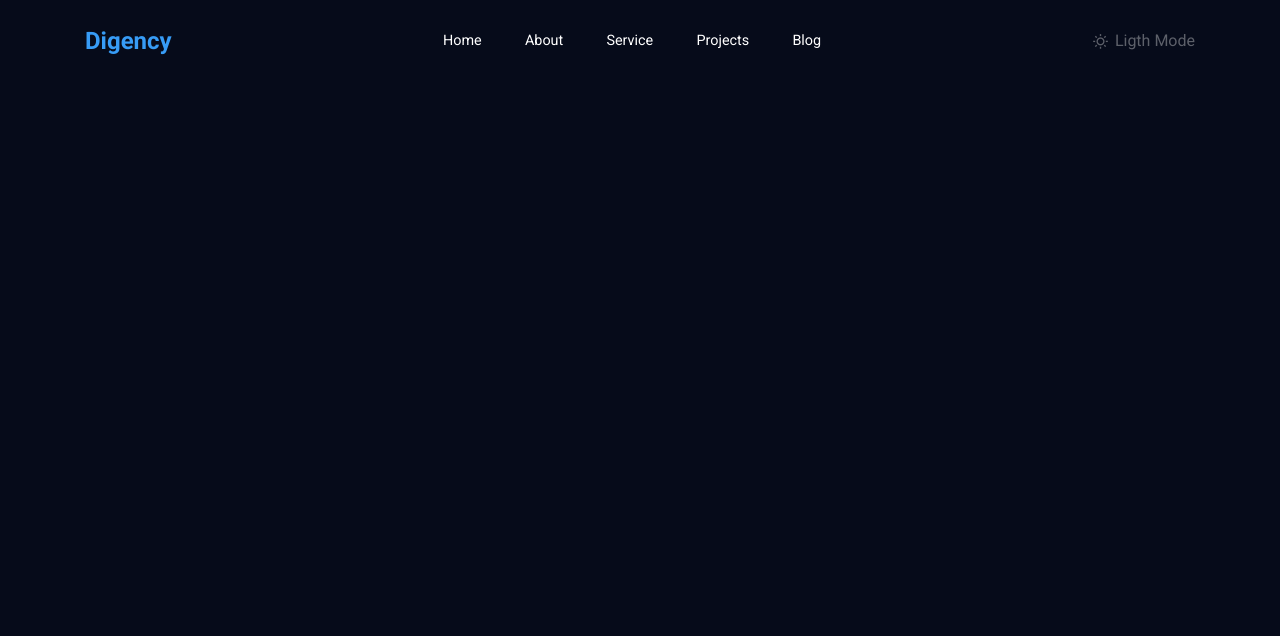
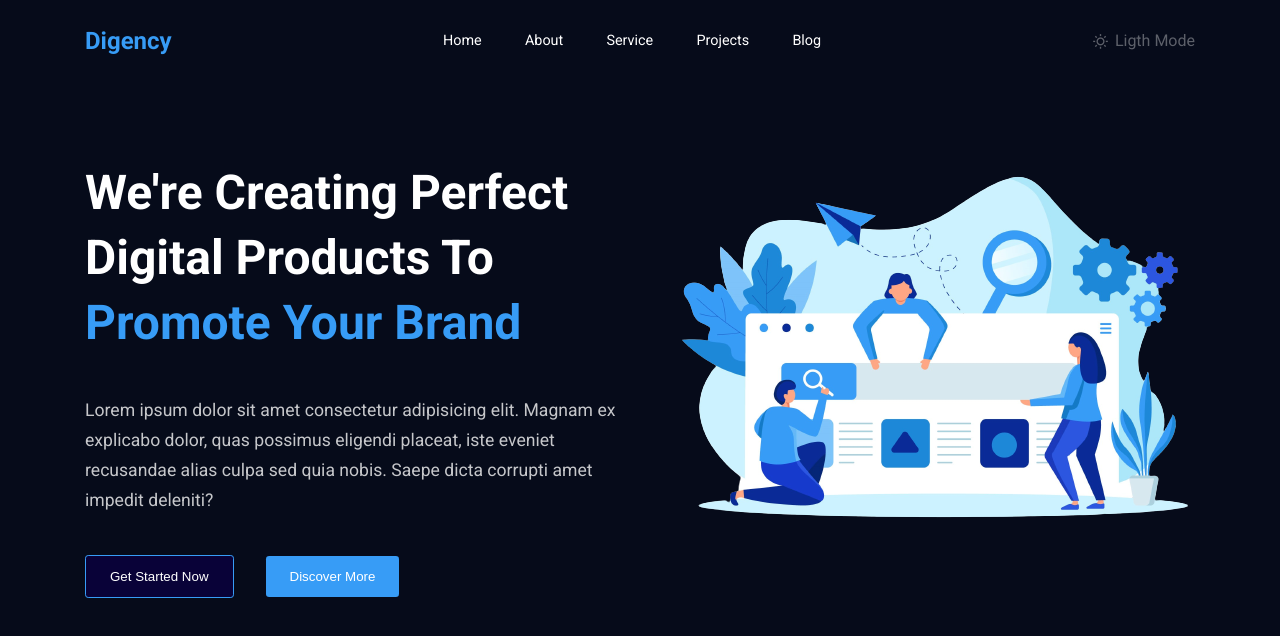
Before and after one commit to nico1803/digital-agency, a React (Create React App) app: page / in a window 1280 px wide. Shown: the top 636 px of the page. Built offline with nearby package versions, Linux system fonts and the light colour scheme.

Commit message:
feat ( Hero ) component+css

```diff
--- a/src/App.css
+++ b/src/App.css
@@ -77,8 +77,18 @@ h1,h2{
   color: var(--heading-color);
 }
 
+section{
+padding: 60px 0px;
+}
+
 .container{
   width: 1140px;
   padding: 0px 15px;
   margin: auto;
 }
+
+.description{
+  color: var(--small-text-color);
+  line-height: 30px;
+  position: 0.9rem;
+}
--- a/src/App.js
+++ b/src/App.js
@@ -1,11 +1,12 @@
 import './App.css';
 import Header from './components/Header/Header';
-
+import Hero from './components/UI/Hero';
 
 function App() {
   return (
   <>
     <Header/>
+    <Hero/>
   </>
   );
 }
--- /dev/null
+++ b/src/components/UI/Hero.jsx
@@ -0,0 +1,29 @@
+import React from 'react'
+import '../../styles/hero.css'
+import HeroDarkImg from '../../images/hero-img.png'
+
+export default function Hero() {
+  return (
+    <section className='hero__section'>
+        <div className="container">
+            <div className="hero__wrapper">
+                <div className="hero__content">
+                    <div>
+                       <h2>We're Creating Perfect</h2>
+                        <h2>Digital Products To</h2>
+                        <h2 className="highlight">Promote Your Brand</h2>
+                    </div>
+                    <p className='description'>Lorem ipsum dolor sit amet consectetur adipisicing elit. Magnam ex explicabo dolor, quas possimus eligendi placeat, iste eveniet recusandae alias culpa sed quia nobis. Saepe dicta corrupti amet impedit deleniti?</p>
+                    <div className="hero__btns">
+                        <button className='primary__btn'>Get Started Now</button>
+                        <button className='secondary__btn'>Discover More</button>
+                    </div>
+                </div>
+                <div className="hero__img">
+                    <img src={HeroDarkImg} alt="hero-img" />
+                </div>
+            </div>
+        </div>
+    </section>
+  )
+}
--- /dev/null
+++ b/src/styles/hero.css
@@ -0,0 +1,50 @@
+.hero__wrapper{
+    display: flex;
+    justify-content: space-between;
+}
+
+.hero__content, .hero__img{
+    width: 50%;
+}
+
+.hero__content{
+    padding-top: 20px;
+}
+
+.hero__content h2{
+    font-size: 3rem;
+    line-height: 65px;
+}
+
+.hero__content p{
+    margin-top: 40px;
+    font-size: 1.1rem;
+}
+
+.highlight{
+    color: var(--primary-color);
+}
+
+.hero__btns{
+    margin-top: 40px;
+    display: flex;
+    align-items: center;
+    column-gap: 2rem;
+}
+
+.primary__btn, .secondary__btn{
+    padding: 0.8rem 1.5rem;
+    border: none;
+    outline: none;
+    color: #fff;
+    border-radius: 0.2rem;
+}
+
+.primary__btn{
+    background: var(--btn-secondary-bg);
+    border: 1px solid var(--btn-primary-bg)
+}
+
+.secondary__btn{
+    background: var(--btn-primary-bg);
+}
```
